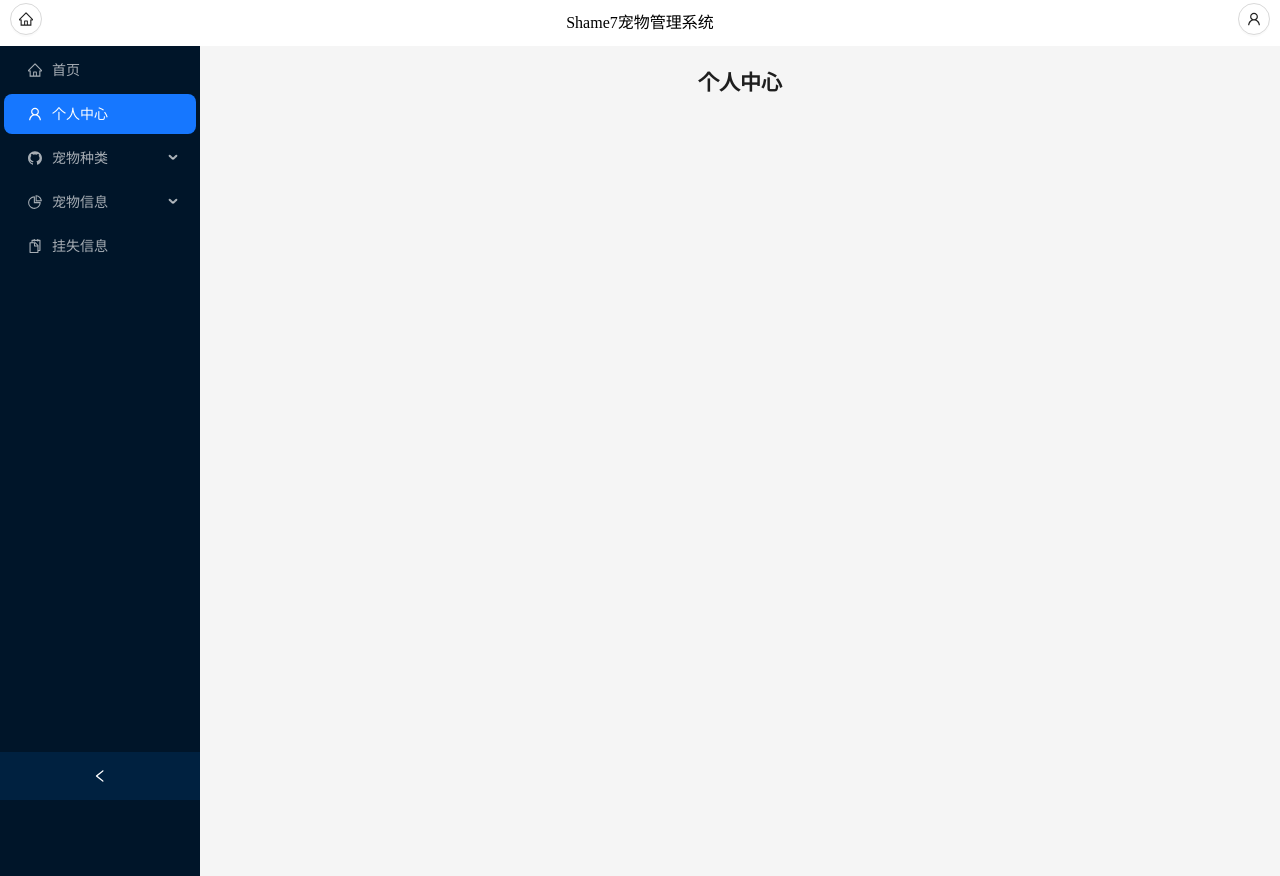
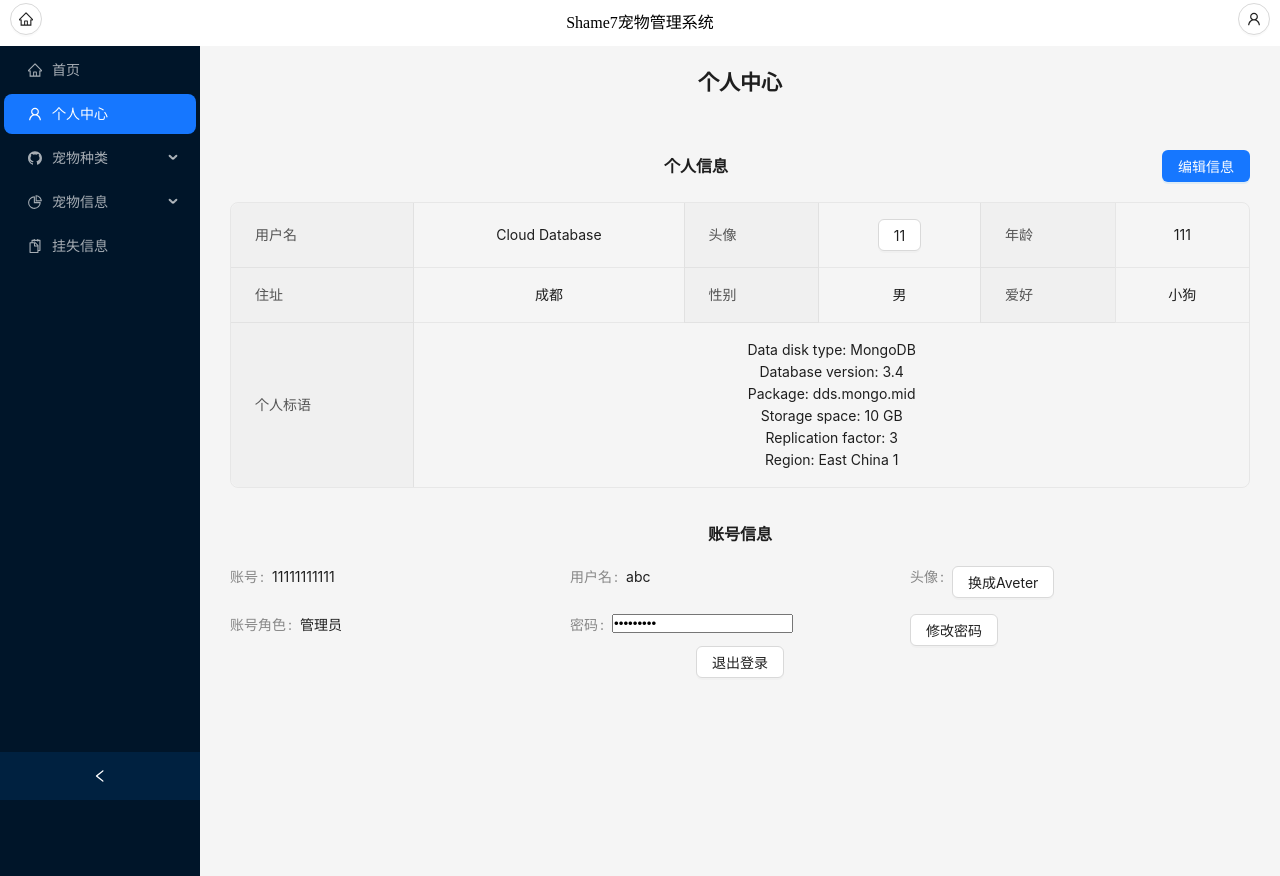
Before and after one commit to cyZ52/petManage, a Next.js app: page /home/person in a window 1280 px wide. Built offline with nearby package versions, Linux system fonts and the light colour scheme.

Commit message:
构建个人中心静态页面

```diff
--- a/components/personpage.module.scss
+++ b/components/personpage.module.scss
@@ -1,6 +1,7 @@
 .PersonPage{
     margin: 10px auto;
     text-align: center;
+    padding: 0 30px;
     width: 100%;
     height: 100vh;
 }
--- a/components/personpage.tsx
+++ b/components/personpage.tsx
@@ -1,12 +1,126 @@
 import style from './personpage.module.scss'
 
-export default function PersonPage(){
+import { Button, Descriptions} from 'antd';
+import type {  DescriptionsProps } from 'antd';
+
+export default function PersonPage() {
+
+
+    // 个人信息 静态数据
+    const PersonItems: DescriptionsProps['items'] = [
+        {
+            key: '1',
+            label: '用户名',
+            children: 'Cloud Database',
+        },
+        {
+            key: '2',
+            label: '头像',
+            children: (
+                <Button>11</Button>
+            ),
+        },
+        {
+            key: '3',
+            label: '年龄',
+            children: '111',
+        },
+        {
+            key: '4',
+            label: '住址',
+            children: '成都',
+        },
+        {
+            key: '5',
+            label: '性别',
+            children: '男',
+        },
+        {
+            key: '6',
+            label: '爱好',
+            children: '小狗',
+        },
+        {
+            key: '7',
+            label: '个人标语',
+            children: (
+                <>
+                    Data disk type: MongoDB
+                    <br />
+                    Database version: 3.4
+                    <br />
+                    Package: dds.mongo.mid
+                    <br />
+                    Storage space: 10 GB
+                    <br />
+                    Replication factor: 3
+                    <br />
+                    Region: East China 1
+                    <br />
+                </>
+            ),
+        },
+    ];
+
+    // 账号信息 静态数据
+    const Accountitems: DescriptionsProps['items'] = [
+        {
+            key: '1',
+            label: '账号',
+            children: '11111111111',
+        },
+        {
+            key: '2',
+            label: '用户名',
+            children: 'abc',
+        },
+        {
+            key: '3',
+            label: '头像',
+            children: (
+                <Button>换成Aveter</Button>
+            ),
+        },
+        {
+            key: '4',
+            label: '账号角色',
+            children: '管理员',
+        },
+        {
+            key: '5',
+            label: '密码',
+            children: (
+                <input value={'123123123'} type='password'></input>
+            ),
+        },
+        {
+            key: '6',
+            children: (
+                <Button>修改密码</Button>
+            ),
+        },
+    ];
 
     return (
         <>
-        <div className={style['PersonPage']}>
-            <h2 className={style['PersonPage-title']}>个人中心</h2>
-        </div>
+            <div className={style['PersonPage']}>
+                <h2 className={style['PersonPage-title']}>个人中心</h2>
+                <br />
+                <br />
+                <Descriptions
+                    bordered
+                    title="个人信息"
+                    extra={<Button type="primary">编辑信息</Button>}
+                    items={PersonItems}
+                />
+                <br />
+                <br />
+                <Descriptions
+                    title="账号信息"
+                    items={Accountitems}
+                />
+                <Button>退出登录</Button>
+            </div>
         </>
     )
 }
```
